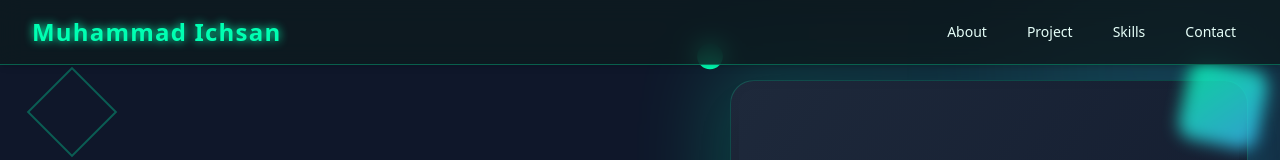
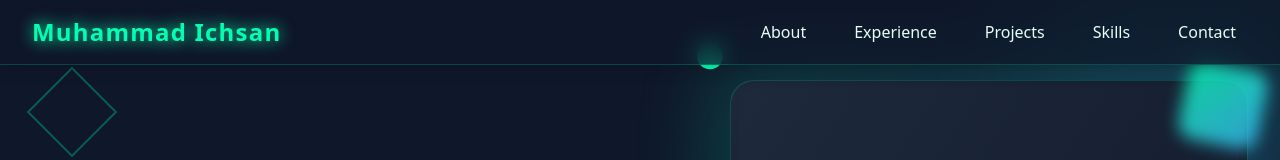
Before and after one commit to MhmmdIchsan/portofolio-web, a Next.js app: page / in a window 1280 px wide. Shown: the top 160 px of the page. Built offline with nearby package versions, Linux system fonts and the light colour scheme.

Commit message:
Update Navbar.tsx

```diff
--- a/app/components/Navbar.tsx
+++ b/app/components/Navbar.tsx
@@ -1,35 +1,92 @@
-import Link from 'next/link';
+"use client";
+
+import Link from "next/link";
+import { useState } from "react";
+import { motion, AnimatePresence } from "framer-motion";
 
 export default function Navbar() {
+  const [isOpen, setIsOpen] = useState(false);
+
+  const navLinks = [
+    { name: "About", href: "#about" },
+    { name: "Experience", href: "#experience" },
+    { name: "Projects", href: "#projects" },
+    { name: "Skills", href: "#skills" },
+    { name: "Contact", href: "#contact" },
+  ];
+
   return (
-    <nav className="bg-[#0D1B1E]/80 backdrop-blur-md shadow-md fixed w-full top-0 z-50 border-b border-[#00FFB2]/30">
-      <div className="max-w-7xl mx-auto px-4 sm:px-6 lg:px-8">
+    <nav className="fixed w-full top-0 z-50 bg-[#0F172A]/70 backdrop-blur-md border-b border-[#00FFB2]/20 shadow-lg">
+      <div className="max-w-7xl mx-auto px-6 lg:px-8">
         <div className="flex justify-between h-16 items-center">
 
-          {/* Logo / Your Name */}
-          <div className="text-2xl font-bold text-[#00FFB2] tracking-wider drop-shadow-[0_0_5px_#00FFB2]">
+          {/* Logo */}
+          <div className="text-2xl font-bold text-[#00FFB2] tracking-wider drop-shadow-[0_0_8px_#00FFB2]">
             Muhammad Ichsan
           </div>
 
-          {/* Navigation Links */}
-          <div className="flex space-x-4">
-            {[
-              { name: 'About', href: '#about' },
-              { name: 'Project', href: '#project' },
-              { name: 'Skills', href: '#skills' },
-              { name: 'Contact', href: '#contact' },
-            ].map((link) => (
-              <Link
+          {/* Desktop Links */}
+          <div className="hidden md:flex space-x-6">
+            {navLinks.map((link) => (
+              <motion.a
                 key={link.name}
                 href={link.href}
-                className="text-[#E6FFF9] hover:text-[#00FFB2] transition duration-300 px-3 py-2 rounded-md text-sm font-medium hover:drop-shadow-[0_0_10px_#00FFB2]"
+                className="text-[#E6FFF9] px-3 py-2 rounded-lg font-medium transition-all duration-300 relative group"
+                whileHover={{ scale: 1.05 }}
               >
                 {link.name}
-              </Link>
+                <span className="absolute left-0 bottom-0 w-0 h-[2px] bg-gradient-to-r from-[#00FFB2] to-[#38bdf8] transition-all duration-300 group-hover:w-full"></span>
+              </motion.a>
             ))}
           </div>
+
+          {/* Mobile Menu Button */}
+          <div className="md:hidden">
+            <button
+              onClick={() => setIsOpen(!isOpen)}
+              className="text-[#00FFB2] p-2 rounded-lg focus:outline-none"
+            >
+              {isOpen ? (
+                <svg className="w-6 h-6" fill="none" stroke="currentColor" viewBox="0 0 24 24">
+                  <path strokeLinecap="round" strokeLinejoin="round" strokeWidth={2} d="M6 18L18 6M6 6l12 12"/>
+                </svg>
+              ) : (
+                <svg className="w-6 h-6" fill="none" stroke="currentColor" viewBox="0 0 24 24">
+                  <path strokeLinecap="round" strokeLinejoin="round" strokeWidth={2} d="M4 6h16M4 12h16M4 18h16"/>
+                </svg>
+              )}
+            </button>
+          </div>
+
         </div>
       </div>
+
+      {/* Mobile Links */}
+      <AnimatePresence>
+        {isOpen && (
+          <motion.div
+            initial={{ height: 0, opacity: 0 }}
+            animate={{ height: "auto", opacity: 1 }}
+            exit={{ height: 0, opacity: 0 }}
+            className="md:hidden bg-[#0F172A]/70 border-t border-[#00FFB2]/20 backdrop-blur-md overflow-hidden"
+          >
+            <div className="flex flex-col px-6 py-4 space-y-2">
+              {navLinks.map((link) => (
+                <motion.a
+                  key={link.name}
+                  href={link.href}
+                  className="text-[#E6FFF9] px-3 py-2 rounded-lg font-medium transition-all duration-300 relative group"
+                  onClick={() => setIsOpen(false)}
+                  whileHover={{ scale: 1.05 }}
+                >
+                  {link.name}
+                  <span className="absolute left-0 bottom-0 w-0 h-[2px] bg-gradient-to-r from-[#00FFB2] to-[#38bdf8] transition-all duration-300 group-hover:w-full"></span>
+                </motion.a>
+              ))}
+            </div>
+          </motion.div>
+        )}
+      </AnimatePresence>
     </nav>
   );
 }
```
